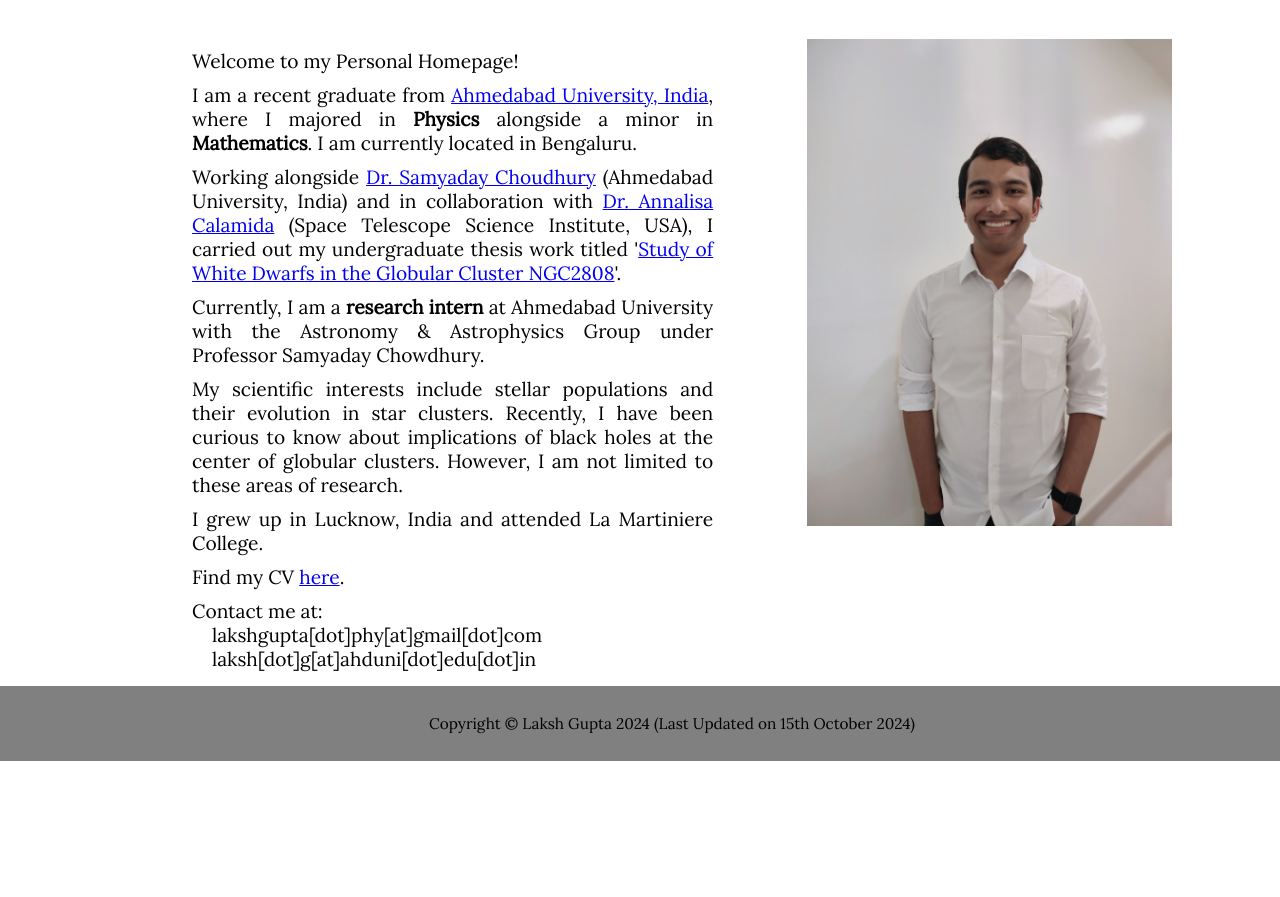
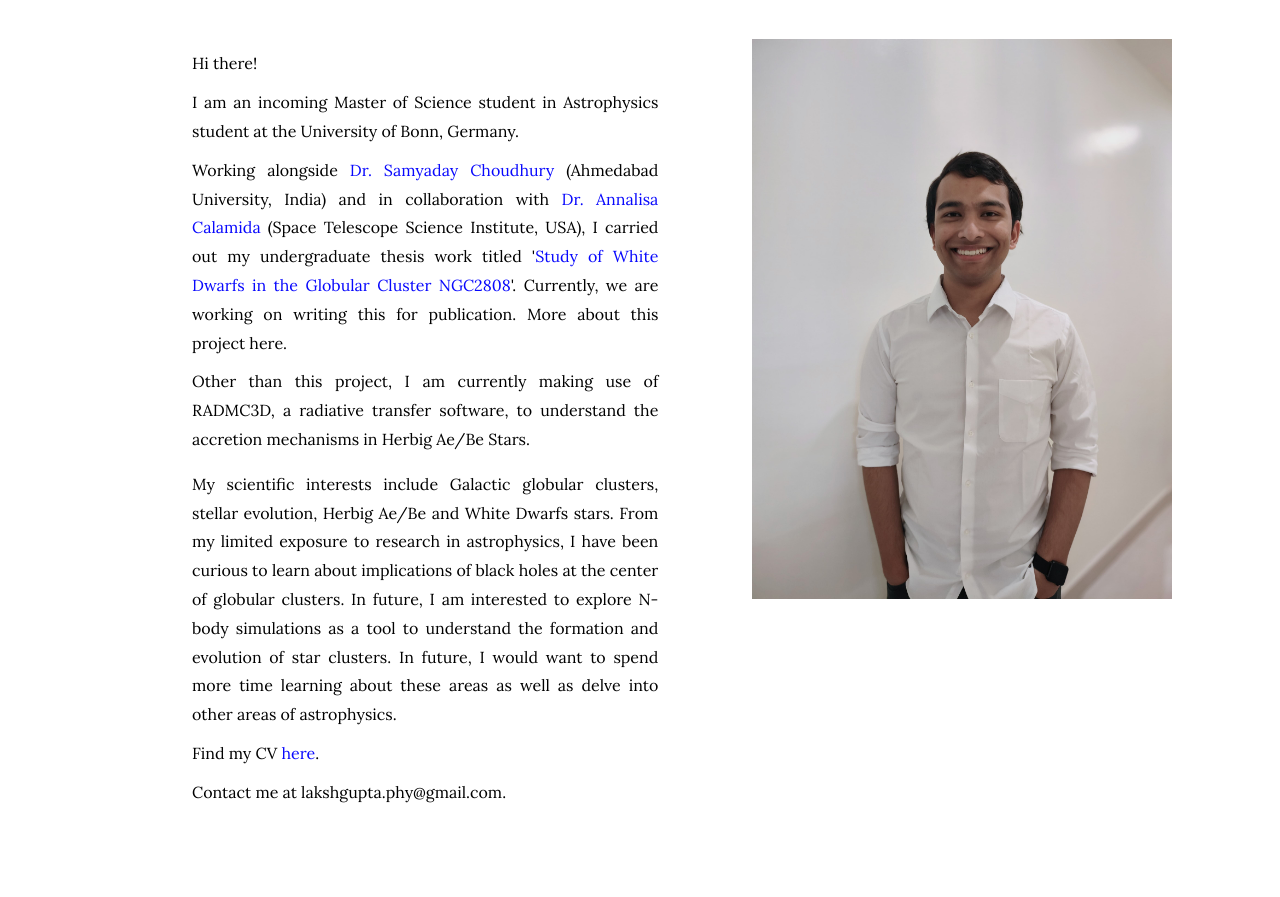
Before and after one commit to GuptaLaksh/GuptaLaksh.github.io, a plain HTML site: page index.html in a window 1280 px wide. Shown: the part 92-989 px from the top of the page. Before the commit the page ends 853 px from the top, so only its background shows below. Drawn offline with Linux system fonts and the light colour scheme.

Commit message:
few additions to the main page

```diff
--- a/index.html
+++ b/index.html
@@ -18,16 +18,18 @@
             overflow-x: hidden; /* Prevent horizontal scrolling if the strip extends beyond the viewport */
         }
 
+                /*
         body::after {
             content: "";
             position: absolute;
             bottom: 0;
             left: 0;
             width: 100%;
-            height: 2cm; /* Height of the grey strip */
-            background-color: grey; /* Grey color for the strip */
-            z-index: -1; /* Place behind other content */
+            height: 2cm;
+            background-color: grey;
+            z-index: -1;
         }
+        */
 
         #main {
             margin: 0 auto;
@@ -43,19 +45,28 @@
         }
 
         .left-column {
-            width: 100%;
-            text-align: center;
+        width: 100%;
+        text-align: center;
+        color: black;
+        font-size: 16px; /* small font size in numeric value */
+        line-height: 1.8; /* increases space between lines/sentences */
         }
 
+        .left-column a {
+            color: #0808fd; /* a slightly darker shade of midnight blue */
+            text-decoration: none; /* optional: removes underline */
+        }
+
+
         .right-column {
-            width: 70%;
+            width: 90%;
         }
 
         img {
             width: 100%;
             height: auto;
             margin-left: 84px;
-            max-width: 400px; /* Adjust this value as needed */
+            max-width: 500px; /* Adjust this value as needed */
         }
 
         h1 {
@@ -112,7 +123,7 @@
 </head>
 <body>
     <div id="main">
-        <h1>Laksh Gupta</h1>
+        <h1>LAKSH GUPTA</h1>
         <div class="links">
             <!-- <a href="Undergraduate Thesis.html">Undergraduate Thesis</a> -->
             <!-- <a href="CV.html">Curriculum Vitae</a> -->
@@ -121,31 +132,49 @@
         <!-- <p class="text" style="text-align: center;"><a href="https://www.linkedin.com/in/lakshgupta382/">LinkedIn</a> <a href="https://github.com/GuptaLaksh/GuptaLaksh">GitHub</a> </p> -->
         <div class="container">
             <div class="left-column">
-                <p class="text">Welcome to my Personal Homepage!</p>
-                <p class="text">I am a recent graduate from <a href="https://ahduni.edu.in/">Ahmedabad University, India</a>,
-                    where I majored in <b>Physics</b> alongside a minor in <b>Mathematics</b>. I am currently located in Bengaluru.</p>
-                <p class="text">Working alongside <a href="https://sites.google.com/view/samyadayspage/home">Dr. Samyaday Choudhury</a>
+                <p class="text">Hi there!</p>
+                <!-- <p class="text">I am an incoming Master's student at the University of Bonn, Germany.</p> -->
+                <p class="text">I am an incoming Master of Science student in Astrophysics student at the University of Bonn, Germany.</p>
+                <!-- <p class="text">I graduated from <a href="https://ahduni.edu.in/">Ahmedabad University, India</a>,  -->
+                    <!-- where I majored in <b>Physics</b> alongside a minor in <b>Mathematics</b>. I am currently located in Bengaluru.</p> -->
+                <p class="text">Working alongside
+                    <a href="https://sites.google.com/view/samyadayspage/home">Dr. Samyaday Choudhury</a>
                     (Ahmedabad University, India) and in collaboration with
                     <a href="https://www.stsci.edu/stsci-research/research-directory/annalisa-calamida">Dr. Annalisa Calamida</a>
                     (Space Telescope Science Institute, USA), I carried out my undergraduate thesis work titled
-                    '<a href="Undergraduate Thesis.pdf">Study of White Dwarfs in the Globular Cluster NGC2808</a>'.</p>
-                <p class="text">Currently, I am a <b>research intern</b> at Ahmedabad University with the Astronomy & Astrophysics Group under
-                    Professor Samyaday Chowdhury.
+                    '<a href="Undergraduate Thesis.pdf">Study of White Dwarfs in the Globular Cluster NGC2808</a>'.
+                    Currently, we are working on writing this for publication.
+                    More about this project here.
                 </p>
-                <p class="text">My scientific interests include stellar populations and their evolution in star clusters.
-                    Recently, I have been curious to know about implications of black holes at the center of globular clusters.
-                    However, I am not limited to these areas of research.</p>
-                <p class="text">I grew up in Lucknow, India and attended La Martiniere College.</p>
+                <p class="text">Other than this project, I am currently making use of RADMC3D, a radiative transfer software, to understand
+                    the accretion mechanisms in Herbig Ae/Be Stars.
+                    <!-- More about this project here. -->
+                    <!-- This project is being carried out under the guidance of Dr. Blesson Mathew (Christ University, Bengaluru)
+                    and Arun Roy (Indian Institute of Astrophysics, Bengaluru). -->
+                </p>
+                <!-- <p class="text">Currently, I am a research intern at Ahmedabad University with the Astronomy & Astrophysics Group under -->
+                    <!-- Professor Samyaday Chowdhury. -->
+                </p>
+                <p class="text">My scientific interests include Galactic globular clusters, stellar evolution,
+                    Herbig Ae/Be and White Dwarfs stars.
+                    From my limited exposure to research in astrophysics, I have been curious to learn about
+                    implications of black holes at the center of globular clusters. In future, I am interested to explore
+                    N-body simulations as a tool to understand the formation and evolution of star clusters.
+                    In future, I would want to spend more time learning about these areas as well as
+                    delve into other areas of astrophysics.
+                </p>
+                <!-- <p class="text">I grew up in Lucknow, India and attended La Martiniere College.</p> -->
                 <!-- <p class="text">My hobbies include cycling, painting and writing documents in <span class="tex">T<sub>e</sub>X</span>.</p>  -->
                 <p class="text">Find my CV <a href="CV.pdf">here</a>.</p>
                 <p class="text">
-                    Contact me at:
-                    <span style="display: block; text-align: left; margin-left: 20px;">
-                        lakshgupta[dot]phy[at]gmail[dot]com
-                    </span>
-                    <span style="display: block; text-align: left; margin-left: 20px;">
+                        Contact me at lakshgupta.phy@gmail.com.
+                    <!-- Contact me at: <a href="lakshgupta.phy@gmail.com">lakshgupta.phy@gmail.com</a> -->
+                    <!-- <span style="display: block; text-align: left; margin-left: 20px;">
+
+                    </span> -->
+                    <!-- <span style="display: block; text-align: left; margin-left: 20px;">
                         laksh[dot]g[at]ahduni[dot]edu[dot]in
-                    </span>
+                    </span> -->
                 </p>
             </div>
             <div class="right-column">
@@ -153,8 +182,8 @@
             </div>
         </div>
     </div>
-    <div class="footer">
-        <p>Copyright &copy; Laksh Gupta 2024 (Last Updated on 15th October 2024)</p>
-    </div>
+    <!-- <div class="footer">
+        <p>Copyright &copy; Laksh Gupta 2025 (Last Updated on 20th June 2025)</p>
+    </div> -->
 </body>
 </html>
```
